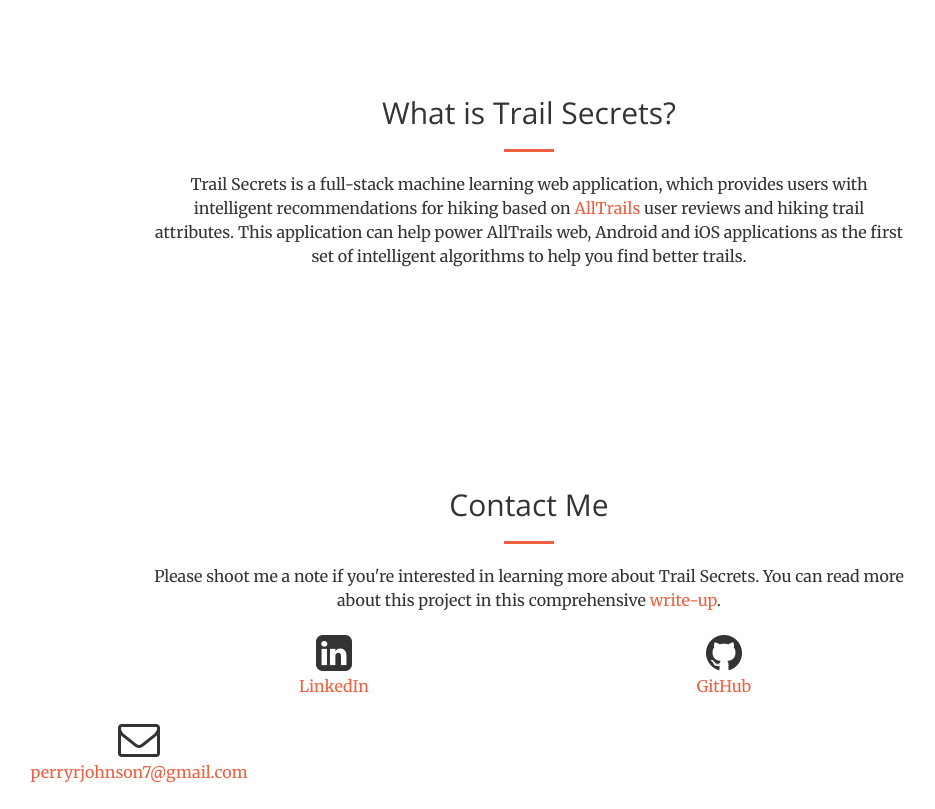
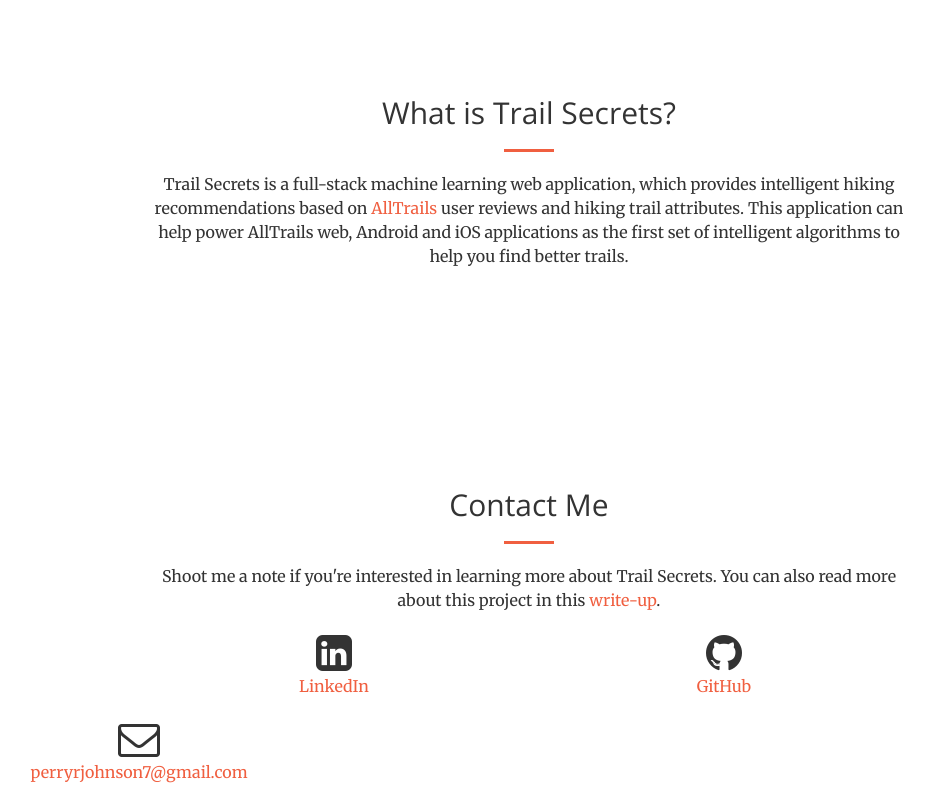
Before and after one commit to reddyreddys255/hiking, a Flask app: page / in a window 1280 px wide. Shown: the part 804-1613 px from the top of the page, without its empty margins (111-1046 px from the left). Run offline with Flask 2, Linux system fonts and the light colour scheme; parts of the project's set-up code (start-up, migrations or seed data) failed here and were passed over; some libraries are stand-ins or nearby versions.

Commit message:
Add files via upload

```diff
--- a/templates/choose-hike.html
+++ b/templates/choose-hike.html
@@ -82,7 +82,7 @@
                 <div class="row">
                   <ul class="list-inline text-left">
                       <br>
-                      <p style="color:black;font-size:20px" class="text-faded"> Pick a hike that you've enjoyed and our algorithms will recommend a few hikes with similar attributes</p>
+                      <p style="color:black;font-size:20px" class="text-faded"> Pick a hike that you've enjoyed and our algorithms will recommend a few hikes with similar attributes. (Note: If you use a Chrome browser, you'll get autofill when searching for hikes)</p>
                       <form action="/make-recommendations" method="POST">
                         <!-- <select name='hike-name' size="5">
                             <option value="">- Select a hike -</option>
--- a/templates/index.html
+++ b/templates/index.html
@@ -245,7 +245,7 @@
                 <div class="col-lg-8 col-lg-offset-2 text-center">
                     <h2 class="section-heading">What is Trail Secrets?</h2>
                     <hr class="primary">
-                    <p class="primary">Trail Secrets is a full-stack machine learning web application, which provides users with intelligent recommendations for hiking based on <a href="https://www.alltrails.com">AllTrails</a> user reviews and hiking trail attributes. This application can help power AllTrails web, Android and iOS applications as the first set of intelligent algorithms to help you find better trails.</p>
+                    <p class="primary">Trail Secrets is a full-stack machine learning web application, which provides intelligent hiking recommendations based on <a href="https://www.alltrails.com">AllTrails</a> user reviews and hiking trail attributes. This application can help power AllTrails web, Android and iOS applications as the first set of intelligent algorithms to help you find better trails.</p>
                 </div>
             </div>
         </div>
@@ -257,7 +257,7 @@
                 <div class="col-lg-8 col-lg-offset-2 text-center">
                     <h2 class="section-heading">Contact Me</h2>
                     <hr class="primary">
-                    <p class="primary">Please shoot me a note if you're interested in learning more about Trail Secrets. You can read more about this project in this comprehensive <a href="https://medium.com/@perryrjohnson7/personalize-your-hiking-with-a-recommendation-engine-7c94cd092c57">write-up</a>.</p>
+                    <p class="primary">Shoot me a note if you're interested in learning more about Trail Secrets. You can also read more about this project in this <a href="https://medium.com/@perryrjohnson7/personalize-your-hiking-with-a-recommendation-engine-7c94cd092c57">write-up</a>.</p>
                 </div>
                 <!-- <div class="col-lg-8 col-lg-offset-2 col-md-10 col-md-offset-1">
                     <ul class="list-inline text-center">
```
